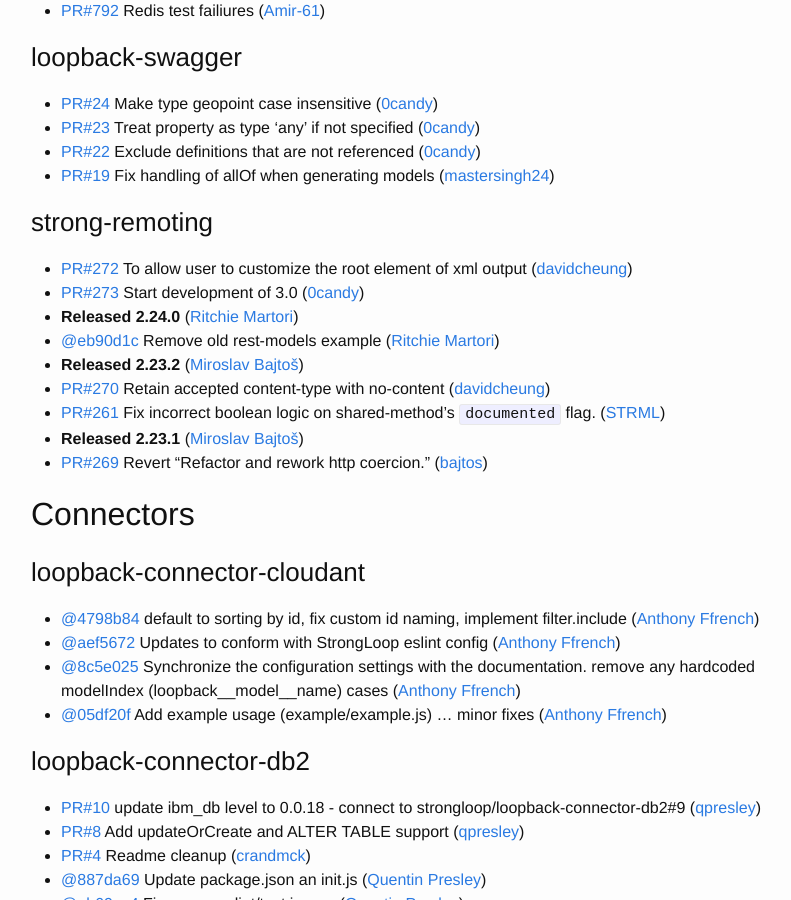
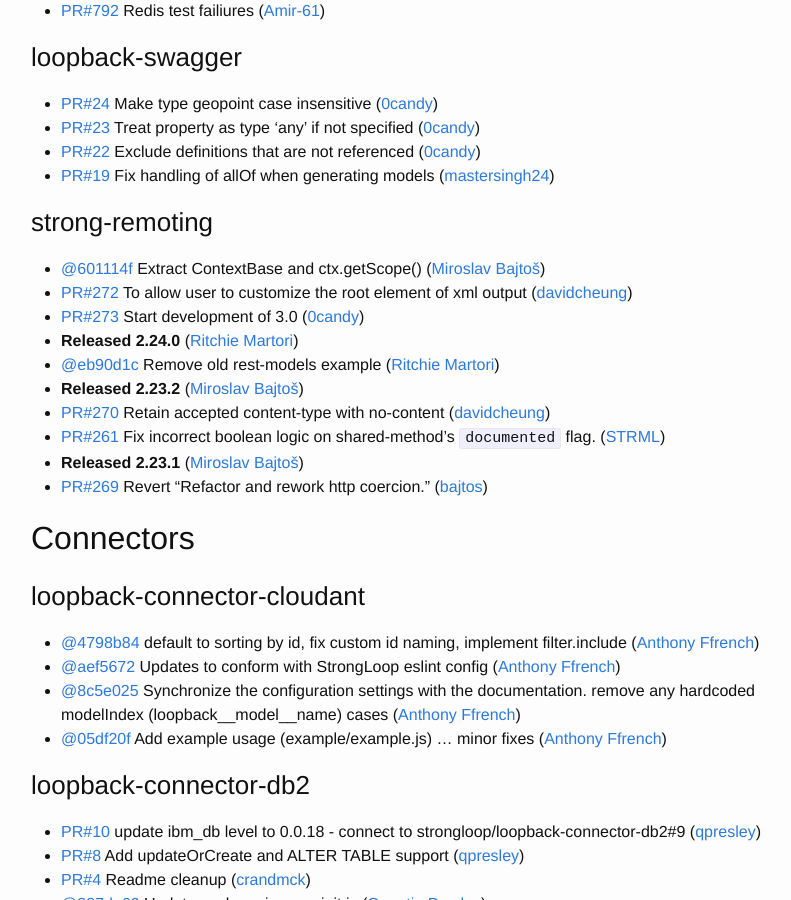
Before and after one commit to strongloop/loopback, a Jekyll site: the page built from index.md, in a window 1280 px wide and 900 px high, scrolled down 1554 px. Shown: the whole window, without its empty margins (239-1030 px from the left). Built offline with Jekyll 4.4.1, drawn with Linux system fonts in a browser that asks for light colours.

Commit message:
Update changelog

```diff
--- a/index.md
+++ b/index.md
@@ -72,6 +72,7 @@
 
 
 ### strong-remoting
+ * [@601114f](https://github.com/strongloop/strong-remoting/commit/601114ff45504b078413be527fc4673340f45a21) Extract ContextBase and ctx.getScope() ([Miroslav Bajtoš](https://github.com/bajtos))
  * [PR#272](https://github.com/strongloop/strong-remoting/pull/272) To allow user to customize the root element of xml output ([davidcheung](https://github.com/davidcheung))
  * [PR#273](https://github.com/strongloop/strong-remoting/pull/273) Start development of 3.0 ([0candy](https://github.com/0candy))
  * **Released 2.24.0** ([Ritchie Martori](https://github.com/ritch))
```
